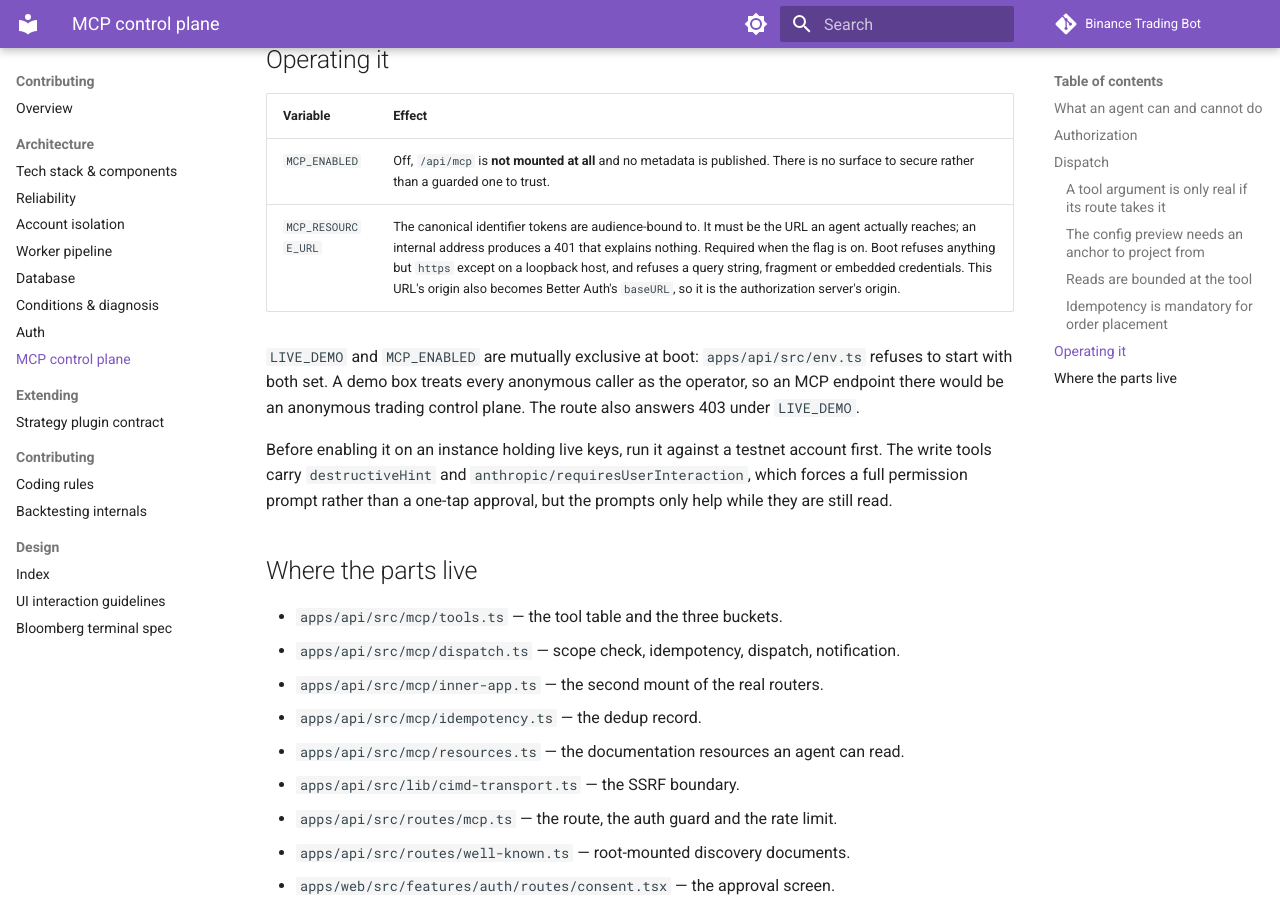
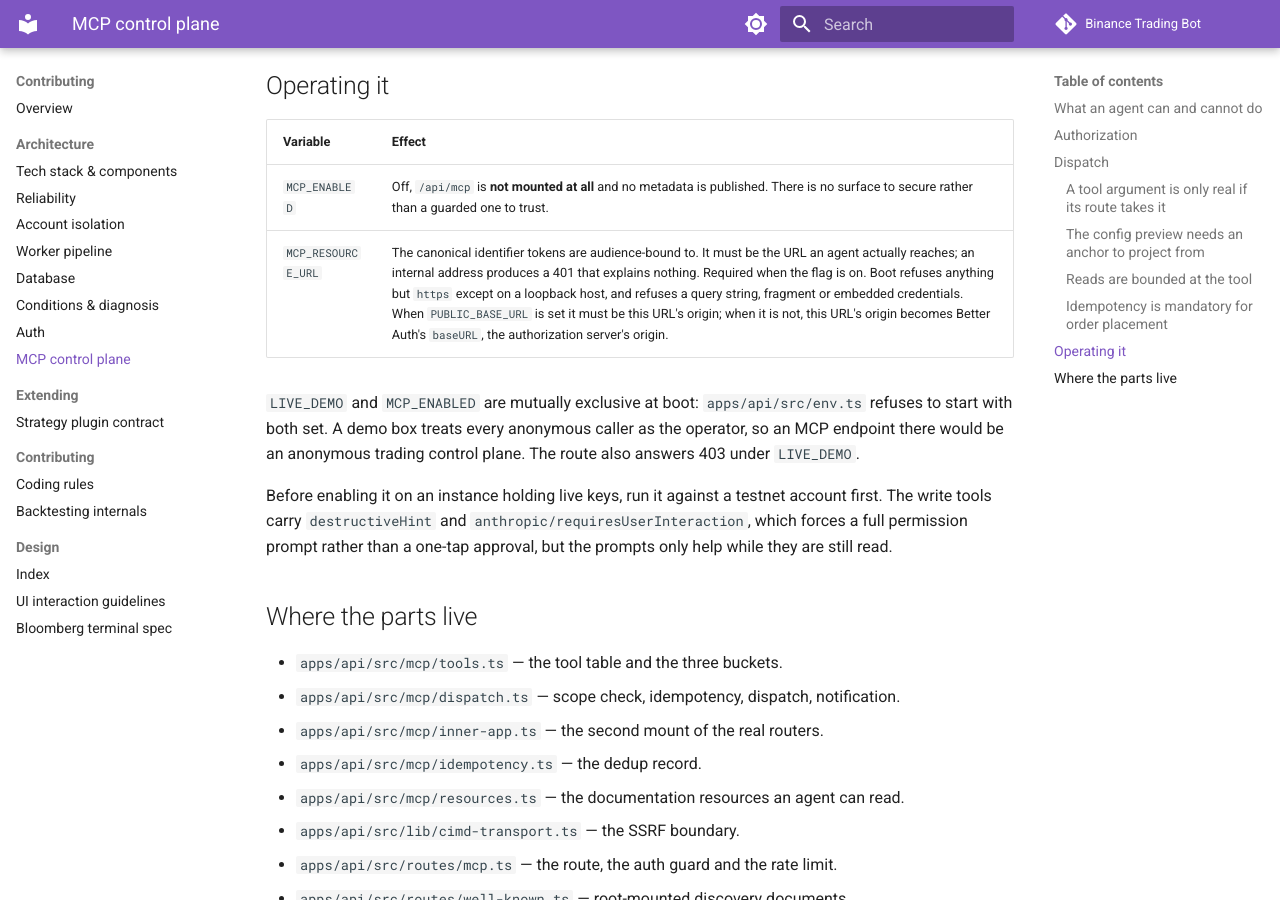
Before and after one commit to chrisleekr/binance-trading-bot, an MkDocs documentation site: the page built from docs/architecture/mcp.md, in a window 1280 px wide and 900 px high, scrolled down 5358 px. Built offline with MkDocs 1.6.1 and Material for MkDocs 9.7.7, drawn with Linux system fonts in a browser that asks for light colours; comment, search, counter and statistics services are not loaded; some of the changed text lies outside the part shown.

Commit message:
docs(mcp): describe the gateway's registration refusal and the PUBLIC_BASE_URL origin rule
Both arrive with this change: the auth gateway's allow-list has no
/oauth2/register entry, and boot requires PUBLIC_BASE_URL to equal
MCP_RESOURCE_URL's origin.

Co-Authored-By: Claude Opus 5.5 <noreply@anthropic.com>
Claude-Session: https://claude.ai/code/session_01RxpyWBuZfRUyKy8ySqTHB1

````diff
--- a/docs/architecture/mcp.md
+++ b/docs/architecture/mcp.md
@@ -39,7 +39,7 @@ flowchart TB
   classDef deny fill:#8a1c1c,color:#ffffff
 ```
 
-**Client ID Metadata Documents, not dynamic registration.** A client identifies itself by an HTTPS URL that serves its own metadata; the server fetches that document and registers the client from it. `POST /api/auth/oauth2/register` refuses every caller: `allowDynamicClientRegistration` and `allowUnauthenticatedClientRegistration` are both false (`apps/api/src/auth.ts`).
+**Client ID Metadata Documents, not dynamic registration.** A client identifies itself by an HTTPS URL that serves its own metadata; the server fetches that document and registers the client from it. `POST /api/auth/oauth2/register` is not on the auth gateway's allow-list (`apps/api/src/auth/gateway.ts`), so it answers 404; behind that, `allowDynamicClientRegistration` and `allowUnauthenticatedClientRegistration` are both false (`apps/api/src/auth.ts`).
 
 Fetching an attacker-supplied URL from inside that trust boundary is the obvious hazard, so the transport in `apps/api/src/lib/cimd-transport.ts` refuses anything but `https`, resolves the hostname exactly once, refuses every RFC 6890 special-use address, pins the approved address while leaving TLS identity bound to the hostname, allows only GET and HEAD, and refuses redirects. It replaces `@better-auth/cimd`'s Node-only transport, which Bun cannot use.
 
@@ -95,7 +95,7 @@ That split holds only while no order route answers 4xx after taking effect. The
 | Variable | Effect |
 | --- | --- |
 | `MCP_ENABLED` | Off, `/api/mcp` is **not mounted at all** and no metadata is published. There is no surface to secure rather than a guarded one to trust. |
-| `MCP_RESOURCE_URL` | The canonical identifier tokens are audience-bound to. It must be the URL an agent actually reaches; an internal address produces a 401 that explains nothing. Required when the flag is on. Boot refuses anything but `https` except on a loopback host, and refuses a query string, fragment or embedded credentials. This URL's origin also becomes Better Auth's `baseURL`, so it is the authorization server's origin. |
+| `MCP_RESOURCE_URL` | The canonical identifier tokens are audience-bound to. It must be the URL an agent actually reaches; an internal address produces a 401 that explains nothing. Required when the flag is on. Boot refuses anything but `https` except on a loopback host, and refuses a query string, fragment or embedded credentials. When `PUBLIC_BASE_URL` is set it must be this URL's origin; when it is not, this URL's origin becomes Better Auth's `baseURL`, the authorization server's origin. |
 
 `LIVE_DEMO` and `MCP_ENABLED` are mutually exclusive at boot: `apps/api/src/env.ts` refuses to start with both set. A demo box treats every anonymous caller as the operator, so an MCP endpoint there would be an anonymous trading control plane. The route also answers 403 under `LIVE_DEMO`.
 
````
